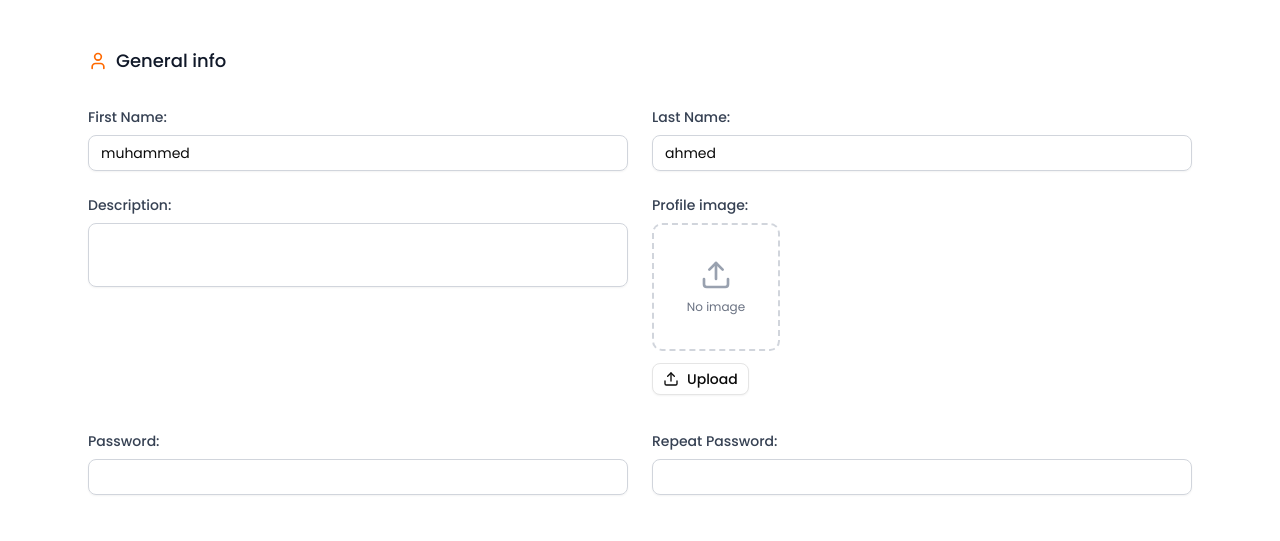
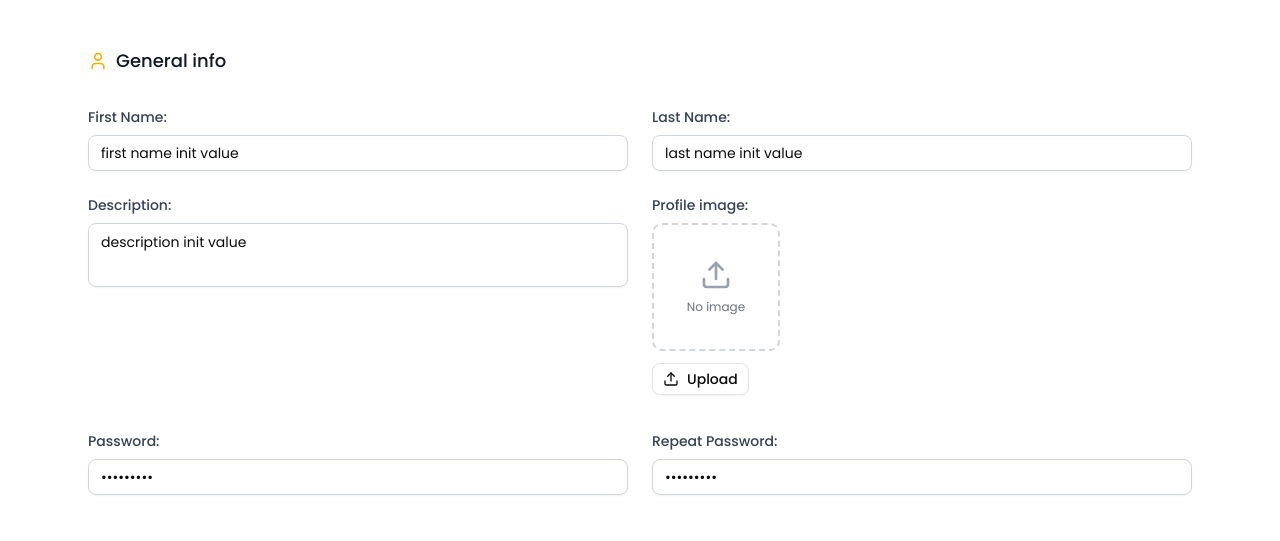
Before and after one commit to mashady/react_final_project, a Next.js app: page /dashboard/edit-profile in a window 1280 px wide. Shown: the part 390-931 px from the top of the page. Built offline with nearby package versions, Linux system fonts and the light colour scheme.

Commit message:
user form

```diff
--- a/src/app/(pages)/dashboard/edit-profile/page.js
+++ b/src/app/(pages)/dashboard/edit-profile/page.js
@@ -1,10 +1,18 @@
 import UserProfileForm from "@/components/dashboard/DashboardEditProfile";
 import React from "react";
+
+const initialValues = {
+  firstName: "first name init value",
+  lastName: "last name init value",
+  description: "description init value",
+  password: "123456789",
+  repeatPassword: "123456789",
+};
 
 const page = () => {
   return (
     <div>
-      <UserProfileForm />
+      <UserProfileForm initialValues={initialValues} />
     </div>
   );
 };
--- a/src/components/dashboard/DashboardEditProfile.js
+++ b/src/components/dashboard/DashboardEditProfile.js
@@ -8,43 +8,13 @@ import { Input } from "../ui/input";
 import { Label } from "../ui/label";
 import { Textarea } from "@/components/ui/textarea";
 import { Alert, AlertDescription, AlertTitle } from "@/components/ui/alert";
+import { userProfileSchema } from "@/validation/userProfile";
+import { FormErrorAlert } from "./userForm/FormErrorAlert";
+import { ProfileImageUpload } from "./userForm/ProfileImageUpload";
 
-const validationSchema = Yup.object({
-  firstName: Yup.string()
-    .min(2, "First name must be at least 2 characters")
-    .max(50, "First name must be less than 50 characters")
-    .required("First name is required"),
-  lastName: Yup.string()
-    .min(2, "Last name must be at least 2 characters")
-    .max(50, "Last name must be less than 50 characters")
-    .required("Last name is required"),
-  description: Yup.string().max(
-    500,
-    "Description must be less than 500 characters"
-  ),
-  password: Yup.string()
-    .min(8, "Password must be at least 8 characters")
-    .matches(
-      /^(?=.*[a-z])(?=.*[A-Z])(?=.*\d)/,
-      "Password must contain at least one uppercase letter, one lowercase letter, and one number"
-    )
-    .required("Password is required"),
-  repeatPassword: Yup.string()
-    .oneOf([Yup.ref("password"), null], "Passwords must match")
-    .required("Please confirm your password"),
-});
-
-const UserProfileForm = () => {
+const UserProfileForm = ({ initialValues }) => {
   const [profileImage, setProfileImage] = useState(null);
   const [imagePreview, setImagePreview] = useState(null);
-
-  const initialValues = {
-    firstName: "muhammed",
-    lastName: "ahmed",
-    description: "",
-    password: "",
-    repeatPassword: "",
-  };
 
   const handleImageUpload = (event) => {
     const file = event.target.files[0];
@@ -73,18 +43,36 @@ const UserProfileForm = () => {
     }, 1000);
   };
 
+  const renderField = ({ field, form: { errors, touched }, ...props }) => {
+    const hasError = errors[field.name] && touched[field.name];
+    const fieldClasses = `${
+      hasError
+        ? "border-red-500 focus:border-red-500"
+        : "border-gray-300 focus:border-orange-500"
+    } ${props.className || ""}`;
+
+    return (
+      <>
+        <Field as={Input} {...field} {...props} className={fieldClasses} />
+        <ErrorMessage name={field.name}>
+          {(msg) => <FormErrorAlert message={msg} />}
+        </ErrorMessage>
+      </>
+    );
+  };
+
   return (
     <div className="max-w-full mx-auto py-6 bg-white">
       <div className="mb-8">
         <div className="flex items-center gap-2 mb-2">
-          <User className="w-5 h-5 text-orange-500" />
+          <User className="w-5 h-5 text-yellow-500" />
           <h2 className="text-lg font-medium text-gray-900">General info</h2>
         </div>
       </div>
 
       <Formik
         initialValues={initialValues}
-        validationSchema={validationSchema}
+        validationSchema={userProfileSchema}
         onSubmit={handleSubmit}
       >
         {({ isSubmitting, errors, touched }) => (
@@ -98,26 +86,13 @@ const UserProfileForm = () => {
                   >
                     First Name:
                   </Label>
-                  <Field
-                    as={Input}
-                    id="firstName"
-                    name="firstName"
-                    type="text"
-                    className={`${
-                      errors.firstName && touched.firstName
-                        ? "border-red-500 focus:border-red-500"
-                        : "border-gray-300 focus:border-orange-500"
-                    }`}
-                  />
-                  <ErrorMessage name="firstName">
-                    {(msg) => (
-                      <Alert className="mt-1 border-red-200 bg-red-50">
-                        <AlertDescription className="text-red-600 text-sm">
-                          {msg}
-                        </AlertDescription>
-                      </Alert>
-                    )}
-                  </ErrorMessage>
+                  {renderField({
+                    id: "firstName",
+                    name: "firstName",
+                    type: "text",
+                    field: { name: "firstName" },
+                    form: { errors, touched },
+                  })}
                 </div>
 
                 <div className="space-y-2">
@@ -127,26 +102,13 @@ const UserProfileForm = () => {
                   >
                     Last Name:
                   </Label>
-                  <Field
-                    as={Input}
-                    id="lastName"
-                    name="lastName"
-                    type="text"
-                    className={`${
-                      errors.lastName && touched.lastName
-                        ? "border-red-500 focus:border-red-500"
-                        : "border-gray-300 focus:border-orange-500"
-                    }`}
-                  />
-                  <ErrorMessage name="lastName">
-                    {(msg) => (
-                      <Alert className="mt-1 border-red-200 bg-red-50">
-                        <AlertDescription className="text-red-600 text-sm">
-                          {msg}
-                        </AlertDescription>
-                      </Alert>
-                    )}
-                  </ErrorMessage>
+                  {renderField({
+                    id: "lastName",
+                    name: "lastName",
+                    type: "text",
+                    field: { name: "lastName" },
+                    form: { errors, touched },
+                  })}
                 </div>
               </div>
 
@@ -166,17 +128,11 @@ const UserProfileForm = () => {
                     className={`resize-none ${
                       errors.description && touched.description
                         ? "border-red-500 focus:border-red-500"
-                        : "border-gray-300 focus:border-orange-500"
+                        : "border-gray-300 focus:border-yellow-500"
                     }`}
                   />
                   <ErrorMessage name="description">
-                    {(msg) => (
-                      <Alert className="mt-1 border-red-200 bg-red-50">
-                        <AlertDescription className="text-red-600 text-sm">
-                          {msg}
-                        </AlertDescription>
-                      </Alert>
-                    )}
+                    {(msg) => <FormErrorAlert message={msg} />}
                   </ErrorMessage>
                 </div>
 
@@ -184,66 +140,11 @@ const UserProfileForm = () => {
                   <Label className="text-sm font-medium text-gray-700">
                     Profile image:
                   </Label>
-                  <div className="space-y-3">
-                    {imagePreview ? (
-                      <div className="relative w-32 h-32 rounded-lg overflow-hidden border-2 border-gray-200">
-                        <img
-                          src={imagePreview}
-                          alt="Profile preview"
-                          className="w-full h-full object-cover"
-                        />
-                        <button
-                          type="button"
-                          onClick={removeImage}
-                          className="absolute top-1 right-1 p-1 bg-red-500 text-white rounded-full hover:bg-red-600 transition-colors"
-                        >
-                          <X className="w-3 h-3" />
-                        </button>
-                      </div>
-                    ) : (
-                      <div className="w-32 h-32 border-2 border-dashed border-gray-300 rounded-lg flex items-center justify-center">
-                        <div className="text-center">
-                          <Upload className="w-8 h-8 text-gray-400 mx-auto mb-2" />
-                          <p className="text-xs text-gray-500">No image</p>
-                        </div>
-                      </div>
-                    )}
-
-                    <div className="flex gap-2">
-                      <Button
-                        type="button"
-                        variant="outline"
-                        size="sm"
-                        onClick={() =>
-                          document.getElementById("imageUpload").click()
-                        }
-                        className="flex items-center gap-2"
-                      >
-                        <Upload className="w-4 h-4" />
-                        Upload
-                      </Button>
-                      {profileImage && (
-                        <Button
-                          type="button"
-                          variant="outline"
-                          size="sm"
-                          onClick={removeImage}
-                          className="flex items-center gap-2 text-red-600 hover:text-red-700"
-                        >
-                          <X className="w-4 h-4" />
-                          Remove
-                        </Button>
-                      )}
-                    </div>
-
-                    <input
-                      id="imageUpload"
-                      type="file"
-                      accept="image/*"
-                      onChange={handleImageUpload}
-                      className="hidden"
-                    />
-                  </div>
+                  <ProfileImageUpload
+                    imagePreview={imagePreview}
+                    onRemove={removeImage}
+                    onUpload={handleImageUpload}
+                  />
                 </div>
               </div>
 
@@ -255,26 +156,13 @@ const UserProfileForm = () => {
                   >
                     Password:
                   </Label>
-                  <Field
-                    as={Input}
-                    id="password"
-                    name="password"
-                    type="password"
-                    className={`${
-                      errors.password && touched.password
-                        ? "border-red-500 focus:border-red-500"
-                        : "border-gray-300 focus:border-orange-500"
-                    }`}
-                  />
-                  <ErrorMessage name="password">
-                    {(msg) => (
-                      <Alert className="mt-1 border-red-200 bg-red-50">
-                        <AlertDescription className="text-red-600 text-sm">
-                          {msg}
-                        </AlertDescription>
-                      </Alert>
-                    )}
-                  </ErrorMessage>
+                  {renderField({
+                    id: "password",
+                    name: "password",
+                    type: "password",
+                    field: { name: "password" },
+                    form: { errors, touched },
+                  })}
                 </div>
 
                 <div className="space-y-2">
@@ -284,33 +172,21 @@ const UserProfileForm = () => {
                   >
                     Repeat Password:
                   </Label>
-                  <Field
-                    as={Input}
-                    id="repeatPassword"
-                    name="repeatPassword"
-                    type="password"
-                    className={`${
-                      errors.repeatPassword && touched.repeatPassword
-                        ? "border-red-500 focus:border-red-500"
-                        : "border-gray-300 focus:border-orange-500"
-                    }`}
-                  />
-                  <ErrorMessage name="repeatPassword">
-                    {(msg) => (
-                      <Alert className="mt-1 border-red-200 bg-red-50">
-                        <AlertDescription className="text-red-600 text-sm">
-                          {msg}
-                        </AlertDescription>
-                      </Alert>
-                    )}
-                  </ErrorMessage>
+                  {renderField({
+                    id: "repeatPassword",
+                    name: "repeatPassword",
+                    type: "password",
+                    field: { name: "repeatPassword" },
+                    form: { errors, touched },
+                  })}
                 </div>
               </div>
+
               <div className="flex justify-end pt-6">
                 <Button
                   type="submit"
                   disabled={isSubmitting}
-                  className="bg-orange-500 hover:bg-orange-600 text-white px-8 py-2"
+                  className="bg-yellow-500 hover:bg-yellow-600 text-black px-8 py-2 cursor-pointer"
                 >
                   {isSubmitting ? "Submitting..." : "Save Changes"}
                 </Button>
--- /dev/null
+++ b/src/components/dashboard/userForm/FormErrorAlert.js
@@ -0,0 +1,11 @@
+const { Alert, AlertDescription } = require("@/components/ui/alert");
+
+const FormErrorAlert = ({ message }) => (
+  <Alert className="mt-1 border-red-200 bg-red-50">
+    <AlertDescription className="text-red-600 text-sm">
+      {message}
+    </AlertDescription>
+  </Alert>
+);
+
+export { FormErrorAlert };
--- /dev/null
+++ b/src/components/dashboard/userForm/ProfileImageUpload.js
@@ -0,0 +1,64 @@
+import { Button } from "@/components/ui/button";
+import { Upload, X } from "lucide-react";
+
+const ProfileImageUpload = ({ imagePreview, onRemove, onUpload }) => (
+  <div className="space-y-3">
+    {imagePreview ? (
+      <div className="relative w-32 h-32 rounded-lg overflow-hidden border-2 border-gray-200">
+        <img
+          src={imagePreview}
+          alt="Profile preview"
+          className="w-full h-full object-cover"
+        />
+        <button
+          type="button"
+          onClick={onRemove}
+          className="absolute top-1 right-1 p-1 bg-red-500 text-white rounded-full hover:bg-red-600 transition-colors"
+        >
+          <X className="w-3 h-3" />
+        </button>
+      </div>
+    ) : (
+      <div className="w-32 h-32 border-2 border-dashed border-gray-300 rounded-lg flex items-center justify-center">
+        <div className="text-center">
+          <Upload className="w-8 h-8 text-gray-400 mx-auto mb-2" />
+          <p className="text-xs text-gray-500">No image</p>
+        </div>
+      </div>
+    )}
+
+    <div className="flex gap-2">
+      <Button
+        type="button"
+        variant="outline"
+        size="sm"
+        onClick={() => document.getElementById("imageUpload").click()}
+        className="flex items-center gap-2"
+      >
+        <Upload className="w-4 h-4" />
+        Upload
+      </Button>
+      {imagePreview && (
+        <Button
+          type="button"
+          variant="outline"
+          size="sm"
+          onClick={onRemove}
+          className="flex items-center gap-2 text-red-600 hover:text-red-700"
+        >
+          <X className="w-4 h-4" />
+          Remove
+        </Button>
+      )}
+    </div>
+
+    <input
+      id="imageUpload"
+      type="file"
+      accept="image/*"
+      onChange={onUpload}
+      className="hidden"
+    />
+  </div>
+);
+export { ProfileImageUpload };
--- /dev/null
+++ b/src/validation/userProfile.js
@@ -0,0 +1,29 @@
+import * as Yup from "yup";
+
+const userProfileSchema = Yup.object({
+  firstName: Yup.string()
+    .min(2, "First name must be at least 2 characters")
+    .max(50, "First name must be less than 50 characters"),
+  lastName: Yup.string()
+    .min(2, "Last name must be at least 2 characters")
+    .max(50, "Last name must be less than 50 characters"),
+  description: Yup.string().max(
+    500,
+    "Description must be less than 500 characters"
+  ),
+  password: Yup.string()
+    .min(8, "Password must be at least 8 characters")
+    .matches(
+      /^(?=.*[a-z])(?=.*[A-Z])(?=.*\d)/,
+      "Password must contain at least one uppercase letter, one lowercase letter, and one number"
+    ),
+  repeatPassword: Yup.string().when("password", {
+    is: (val) => !!val,
+    then: (schema) =>
+      schema
+        .oneOf([Yup.ref("password"), null], "Passwords must match")
+        .required("Please confirm your password"),
+    otherwise: (schema) => schema.notRequired(),
+  }),
+});
+export { userProfileSchema };
```
Also changed, not shown: src/app/(pages)/properties/page.js (+6 -5 lines).
